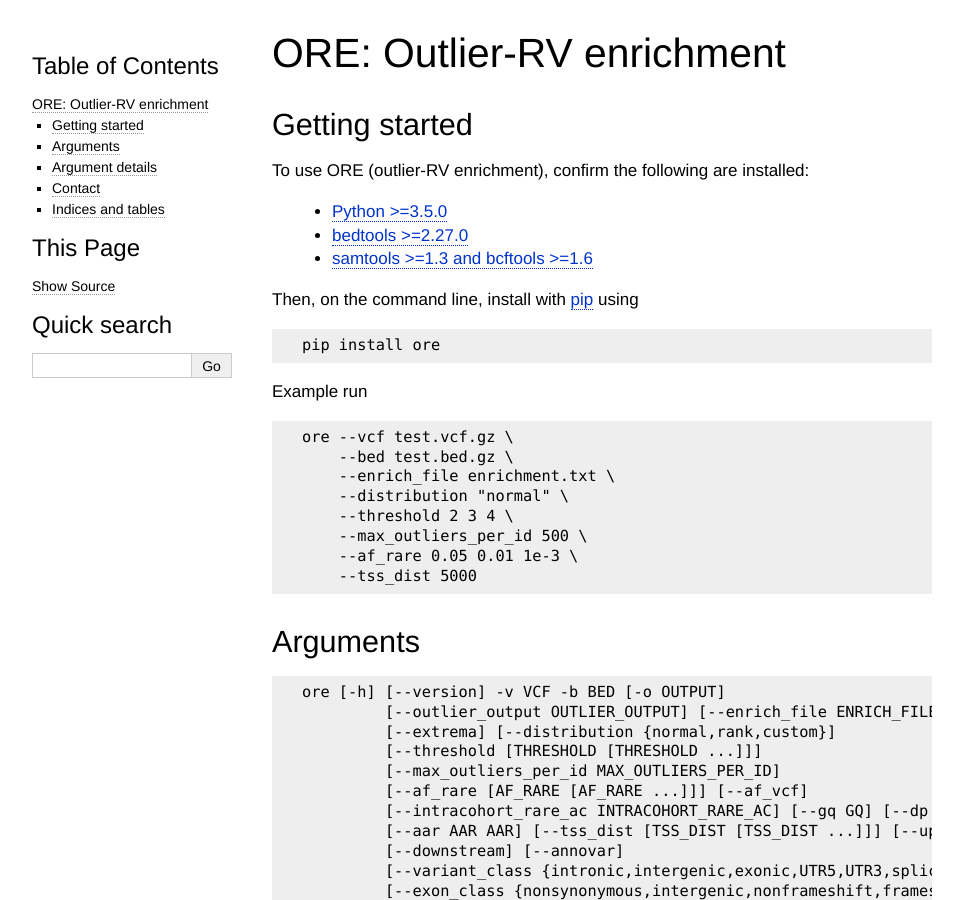
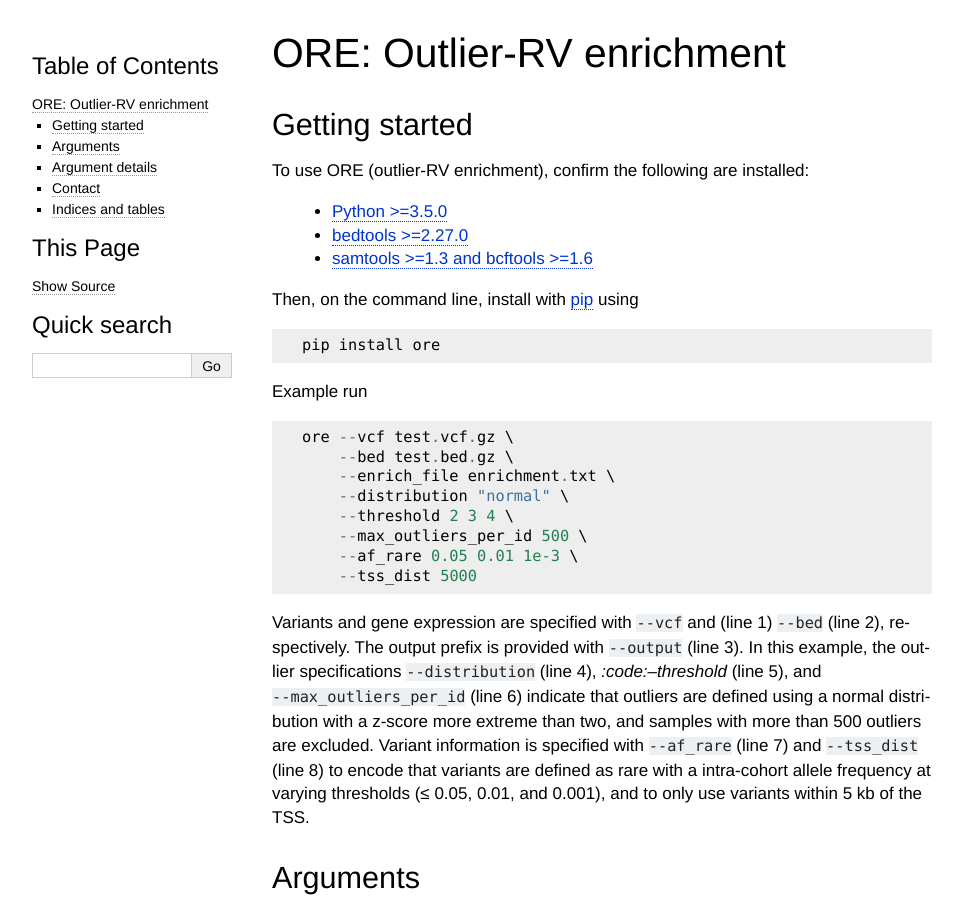
Before and after one commit to frichter/ore, a Sphinx documentation site: the page built from docs/index.rst, in a window 1280 px wide and 900 px high. Shown: the whole window, without its empty margins (148-1111 px from the left). Built offline with Sphinx 7.4.7, drawn with Linux system fonts in a browser that asks for light colours.

Commit message:
updated README and docs

```diff
--- a/README.rst
+++ b/README.rst
@@ -1,7 +1,7 @@
 ORE: Outlier-RV enrichment
 --------------------------
 
-To use ORE (outlier-RV enrichment), confirm the following are installed:
+Cursory use of ORE (outlier-RV enrichment) is provided here, visit the `latest ORE documentation`_ for more details. Confirm the following are installed:
 
     - `Python >=3.5.0`_
     - `bedtools >=2.27.0`_
@@ -25,6 +25,10 @@ Example run
         --max_outliers_per_id 500 \
         --af_rare 0.05 0.01 1e-3 \
         --tss_dist 5000
+
+
+Variants and gene expression are specified with :code:`--vcf` and (line 1) :code:`--bed` (line 2), respectively. The output prefix is provided with :code:`--output` (line 3). In this example, the outlier specifications :code:`--distribution` (line 4), `:code:--threshold` (line 5), and :code:`--max_outliers_per_id` (line 6) indicate that outliers are defined using a normal distribution with a z-score more extreme than two, and samples with more than 500 outliers are excluded. Variant information is specified with :code:`--af_rare` (line 7) and :code:`--tss_dist` (line 8) to encode that variants are defined as rare with a intra-cohort allele frequency at varying thresholds (≤ 0.05, 0.01, and 0.001), and to only use variants within 5 kb of the TSS.
+
 
 Usage, visit the `latest ORE documentation`_ for more
 
--- a/docs/index.rst
+++ b/docs/index.rst
@@ -31,7 +31,7 @@ Then, on the command line, install with pip_ using
 
 Example run
 
-.. code-block:: none
+.. code-block::
 
     ore --vcf test.vcf.gz \
         --bed test.bed.gz \
@@ -41,6 +41,10 @@ Example run
         --max_outliers_per_id 500 \
         --af_rare 0.05 0.01 1e-3 \
         --tss_dist 5000
+
+
+Variants and gene expression are specified with :code:`--vcf` and (line 1) :code:`--bed` (line 2), respectively. The output prefix is provided with :code:`--output` (line 3). In this example, the outlier specifications :code:`--distribution` (line 4), `:code:--threshold` (line 5), and :code:`--max_outliers_per_id` (line 6) indicate that outliers are defined using a normal distribution with a z-score more extreme than two, and samples with more than 500 outliers are excluded. Variant information is specified with :code:`--af_rare` (line 7) and :code:`--tss_dist` (line 8) to encode that variants are defined as rare with a intra-cohort allele frequency at varying thresholds (≤ 0.05, 0.01, and 0.001), and to only use variants within 5 kb of the TSS.
+
 
 
 .. _Python >=3.5.0: https://www.python.org/downloads/release/python-350/
--- a/ore/version.py
+++ b/ore/version.py
@@ -13,4 +13,4 @@ https://packaging.python.org/tutorials/distributing-packages/#semantic-versionin
 
 """
 
-__version__ = '0.1.6'
+__version__ = '0.1.7'
```
